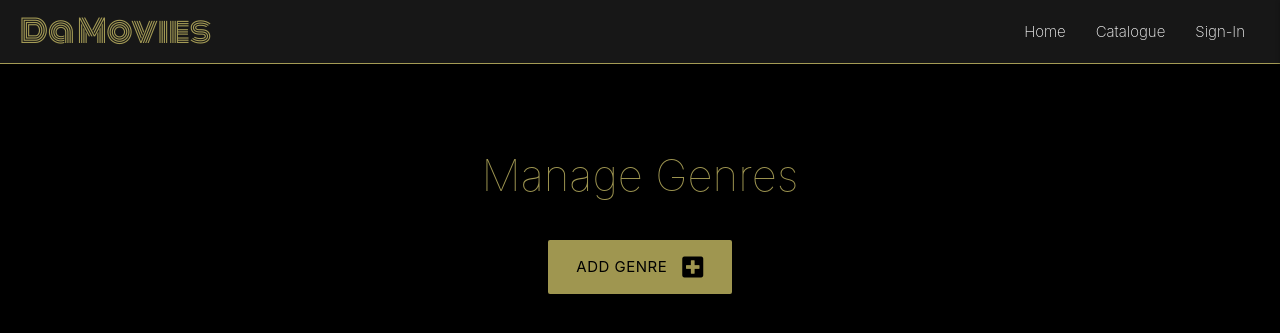
After one commit to Hidnish/Milestone-Project-3-damovies, a Flask app: page /get_genres in a window 1280 px wide. The commit adds this page. Shown: the top 333 px of the page. Run offline with Flask 2, Linux system fonts and the light colour scheme; data that the repository does not hold is empty; some libraries are stand-ins or nearby versions.

Commit message:
Create genres page

```diff
--- a/app.py
+++ b/app.py
@@ -143,6 +143,12 @@ def delete(movie_id):
     return redirect(url_for("get_movies"))
 
 
+@app.route("/get_genres")
+def get_genres():
+    genres = list(mongo.db.genres.find().sort("category_name", 1))
+    return render_template("genres.html", genres=genres)
+
+
 if __name__ == "__main__":
     app.run(host=os.environ.get("IP"),
             port=int(os.environ.get("PORT")),
--- a/static/css/style.css
+++ b/static/css/style.css
@@ -163,9 +163,10 @@ input {
     object-position: top;
 }
 
-.card-content{
+.card-movie {
     height: 110px;
 }
+
 /* experiment */
 
 input:-webkit-autofill,
--- a/templates/base.html
+++ b/templates/base.html
@@ -27,7 +27,7 @@
                 {% if session.user %}
                     <li><a href="{{ url_for('add_movie') }}">Add Movies</a></li>
                     {% if session.user|lower == "admin"|lower %}
-                        <li><a href="#">Manage Genres</a></li>
+                        <li><a href="{{ url_for('get_genres') }}">Manage Genres</a></li>
                     {% endif %}
                     <li><a href="{{ url_for('profile', username=session['user']) }}">Profile</a></li>
                     <li><a class="sure logout" href="{{ url_for('logout') }}">Sign-Out</a></li>
--- /dev/null
+++ b/templates/genres.html
@@ -0,0 +1,28 @@
+{% extends "base.html" %}
+{% block content %}
+
+    <h3 class="center-align thin text-gold center-align extra-margin">Manage Genres</h3>
+
+    <div class="row">
+        <div class="col s12 center-align">
+            <a href="{{ url_for('get_genres') }}" class="btn-large dark1">
+                Add Genre <i class="fas fa-plus-square right"></i>
+            </a>
+        </div>
+    </div>
+
+    <div class="row">
+        {% for genre in genres %}
+            <div class="col m4 s12">
+                <div class="card bg-grey center-align">
+                    <div class="card-content white-text">
+                        <span class="card-title">{{ genre.genre_name }}
+                        <a href="" class="btn dark1 right">Edit</a>
+                        <a href="" class="btn light1 right">Delete</a></span>
+                    </div>
+                </div>
+            </div>
+        {% endfor %}
+    </div>
+
+{% endblock %}
--- a/templates/home.html
+++ b/templates/home.html
@@ -27,7 +27,7 @@
                 {% if session.user %}
                     <li><a href="{{ url_for('add_movie') }}">Add Movies</a></li>
                     {% if session.user|lower == "admin"|lower %}
-                        <li><a href="#">Manage Genres</a></li>
+                        <li><a href="{{ url_for('get_genres') }}">Manage Genres</a></li>
                     {% endif %}
                     <li><a href="{{ url_for('profile', username=session['user']) }}">Profile</a></li>
                     <li><a class="sure logout" href="{{ url_for('logout') }}">Sign-Out</a></li>
```
Also changed, not shown: templates/movies.html (+5 -4 lines).
